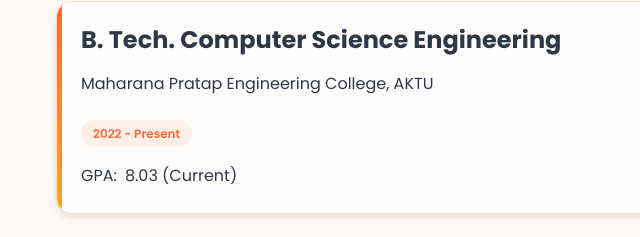
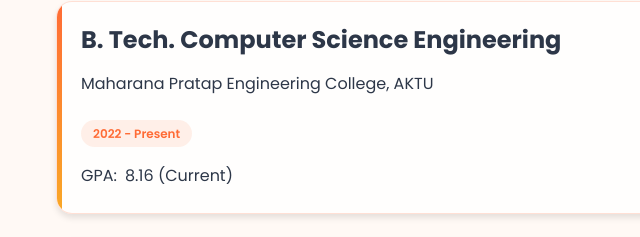
Before and after one commit to Utkarsh-1129/PROFESSIONAL-PORTFOLIO, a plain HTML site: page index.html in a window 1280 px wide. Shown: the part 2337-2574 px from the top of the page, 0-640 px from the left. Drawn offline with nearby package versions, Linux system fonts and the light colour scheme.

Commit message:
Update index.html

```diff
--- a/index.html
+++ b/index.html
@@ -1589,7 +1589,7 @@
                     </div>
                     <div class="flex items-center">
                         <span class="mr-2">GPA:</span>
-                        <span>8.03 (Current)</span>
+                        <span>8.16 (Current)</span>
                     </div>
                 </div>
 
```
